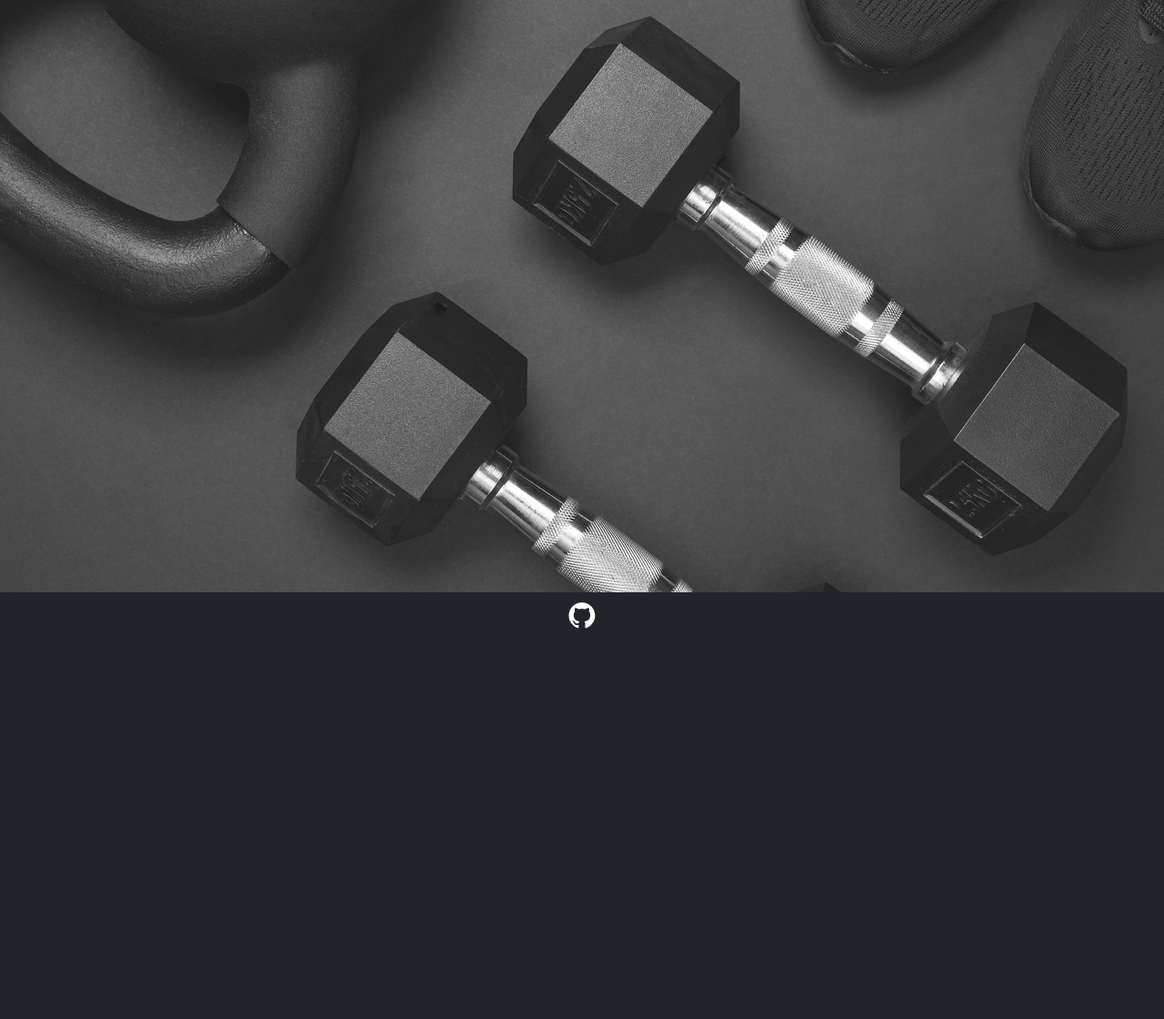
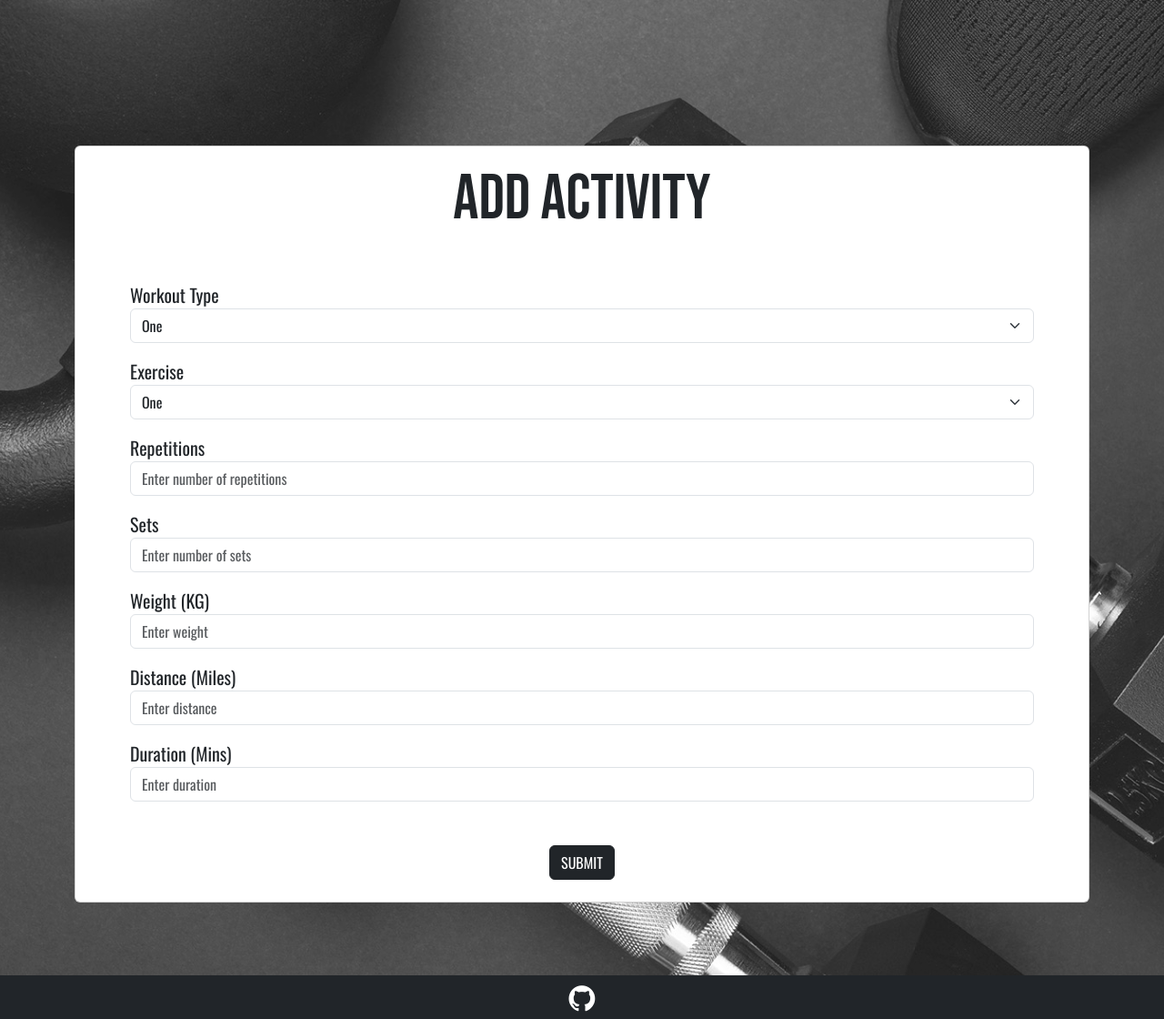
Before and after one commit to collingsandrew/milestone-project-3, a Flask app: page /add_activity in a window 1280 px wide. Shown: the part 101-1221 px from the top of the page at 91% size. Before the commit the page ends 792 px from the top, so only its background shows below. Run offline with Flask 3, Linux system fonts and the light colour scheme; the visitor is signed in with stand-in values (Sample User, id 1).

Commit message:
Add form to add_activity.html for user to add an activity

```diff
--- a/activetrack/templates/add_activity.html
+++ b/activetrack/templates/add_activity.html
@@ -1,4 +1,41 @@
 {% extends "base.html" %}
 {% block content %}
 
+    <!-- main content container -->
+    <div class="d-flex justify-content-center align-items-center">
+        <div class="card main-card container-md">
+            <!-- form for user to log in -->
+            <form method="POST" class="fs-5">
+                <div class="text-center mt-3 form-heading">
+                    <h2>Add Activity</h2>
+                </div>
+                <div class="form-group m-5">
+                    <label for="workout_type">Workout Type</label>
+                    <select class="form-select mb-3" id="workout_type" name="workout_type" aria-label="select workout type">
+                        <option value="1">One</option>
+                        <option value="2">Two</option>
+                    </select>
+                    <label for="exercise">Exercise</label>
+                    <select class="form-select mb-3" id="exercise" name="exercise" aria-label="select exercise">
+                        <option value="1">One</option>
+                        <option value="2">Two</option>
+                    </select>
+                    <label for="repetitions">Repetitions</label>
+                    <input type="number" class="form-control mb-3" id="repetitions" name="repetitions" placeholder="Enter number of repetitions"/>
+                    <label for="sets">Sets</label>
+                    <input type="number" class="form-control mb-3" id="sets" name="sets" placeholder="Enter number of sets"/>
+                    <label for="weight">Weight (KG)</label>
+                    <input type="number" class="form-control mb-3" id="weight" name="weight" placeholder="Enter weight"/>
+                    <label for="distance">Distance (Miles)</label>
+                    <input type="number" class="form-control mb-3" id="distance" name="distance" placeholder="Enter distance"/>
+                    <label for="duration">Duration (Mins)</label>
+                    <input type="number" class="form-control mb-3" id="duration" name="duration" placeholder="Enter duration"/>
+                </div>
+                <div class="text-center mb-4">
+                    <button type="submit" class="btn btn-dark text-uppercase">Submit</button>
+                </div>
+            </form>
+        </div>
+    </div>
+
 {% endblock %}
```
